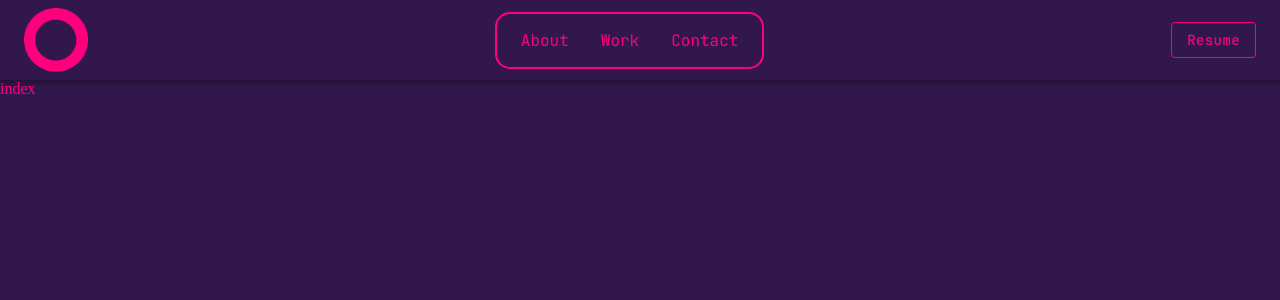
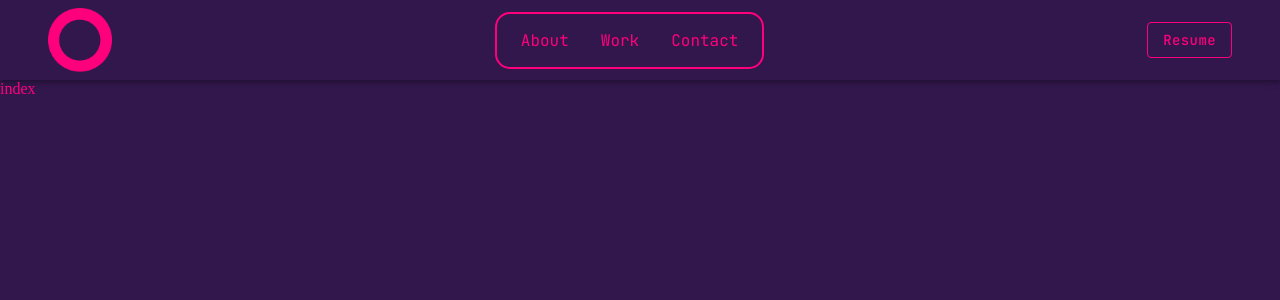
Before and after one commit to kd-kinuthiadavid/kdio-dev, a Next.js app: page / in a window 1280 px wide. Shown: the top 300 px of the page. Built offline with nearby package versions, Linux system fonts and the light colour scheme.

Commit message:
fix(styles): add x-margin to the appbar
This creates horizontal whitespace

```diff
--- a/components/KdAppBar/index.tsx
+++ b/components/KdAppBar/index.tsx
@@ -64,6 +64,7 @@ const AppToolBar = styled(Toolbar)`
   justify-content: space-between;
   padding: 0.5rem 0;
   font-family: ${({ theme }) => theme.fonts.heading};
+  margin: ${({ theme }) => theme.spacing.bodyMargin};
 
   img {
     height: 4rem;
```
